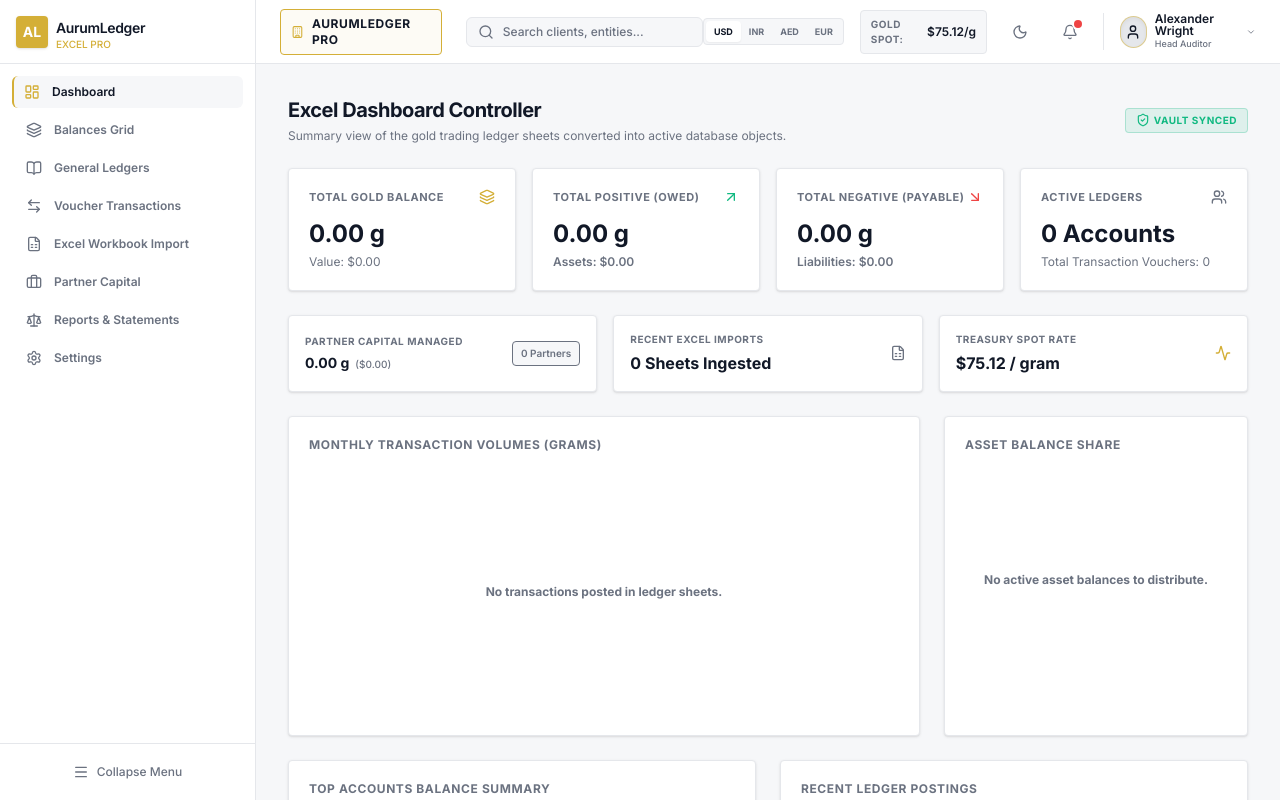
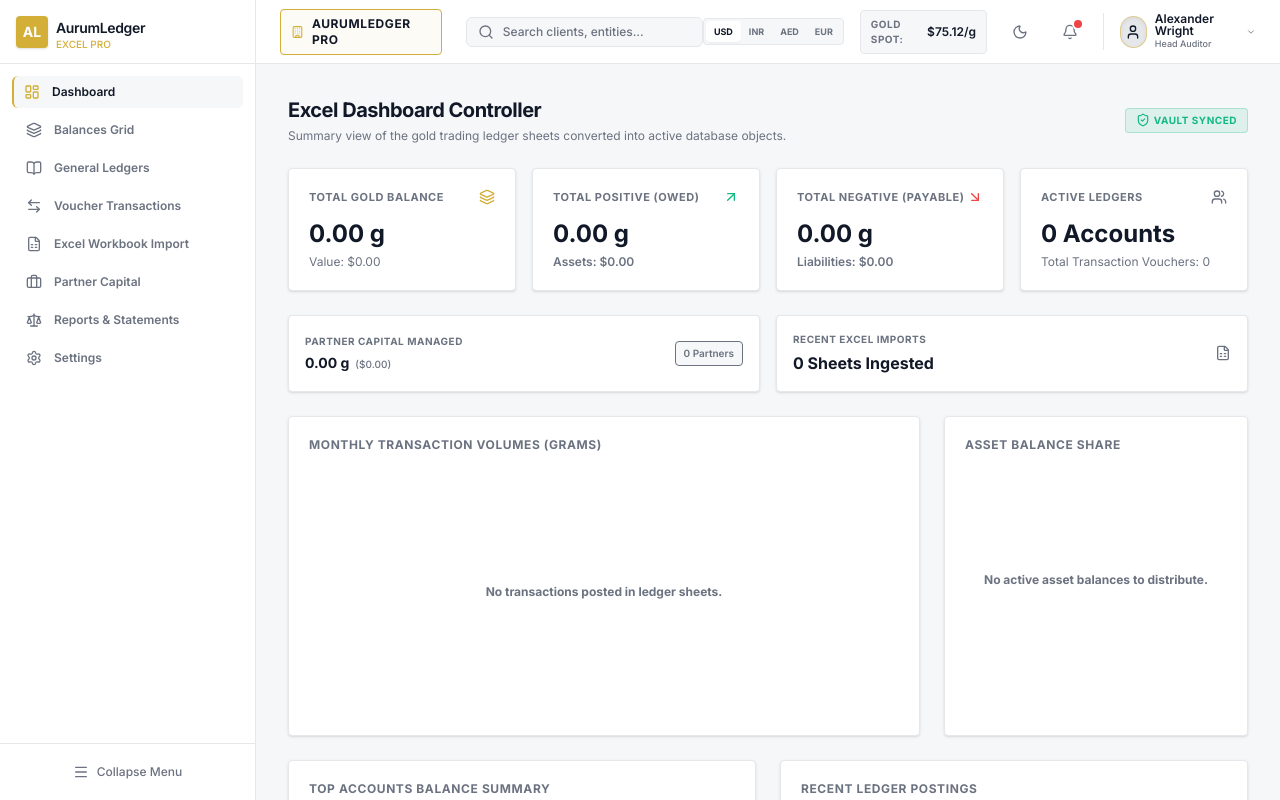
Before and after one commit to am-aslam/AurumLedgerPro, a Next.js app: page /dashboard in a window 1280 px wide. Built offline with nearby package versions, Linux system fonts and the light colour scheme.

Commit message:
Remove Treasury Spot Rate card from dashboard

```diff
--- a/src/app/dashboard/page.tsx
+++ b/src/app/dashboard/page.tsx
@@ -191,7 +191,7 @@
         </div>
 
         {/* Secondary KPI Row */}
-        <div className="grid grid-cols-1 md:grid-cols-3 gap-4">
+        <div className="grid grid-cols-1 md:grid-cols-2 gap-4">
           <div className="bg-card-bg border border-border-custom p-4 rounded flex items-center justify-between shadow-sm">
             <div>
               <span className="text-[10px] font-bold text-text-muted uppercase tracking-wider block">Partner Capital Managed</span>
@@ -209,14 +209,6 @@
               <span className="text-base font-bold text-text-main block mt-1">{importedAccountsCount} Sheets Ingested</span>
             </div>
             <FileSpreadsheet className="w-4 h-4 text-text-muted" />
-          </div>
-
-          <div className="bg-card-bg border border-border-custom p-4 rounded flex items-center justify-between shadow-sm">
-            <div>
-              <span className="text-[10px] font-bold text-text-muted uppercase tracking-wider block">Treasury Spot Rate</span>
-              <span className="text-base font-bold text-text-main block mt-1">{currencySymbol}{(goldRate * currencyFactor).toFixed(2)} / gram</span>
-            </div>
-            <Activity className="w-4 h-4 text-primary-gold" />
           </div>
         </div>
 
```
